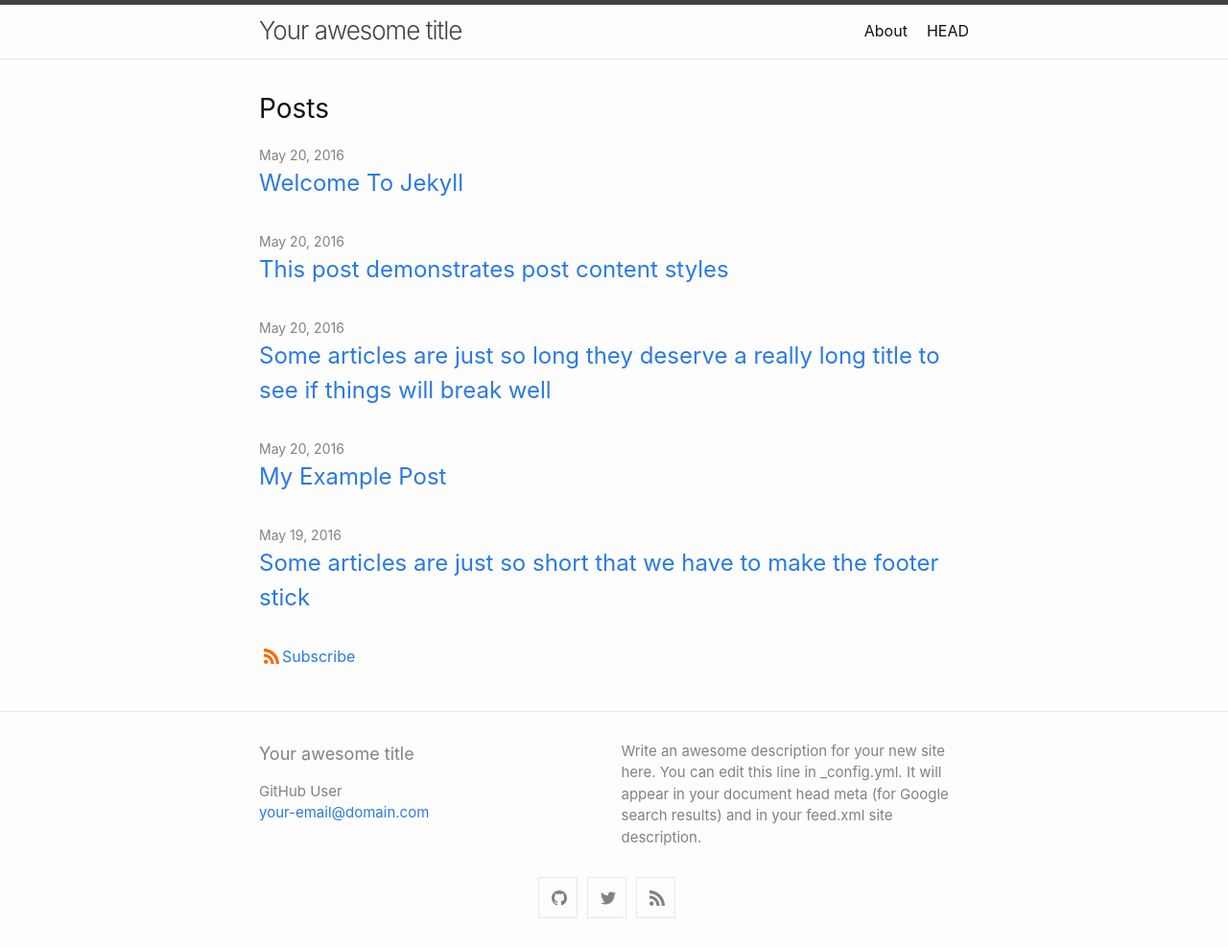
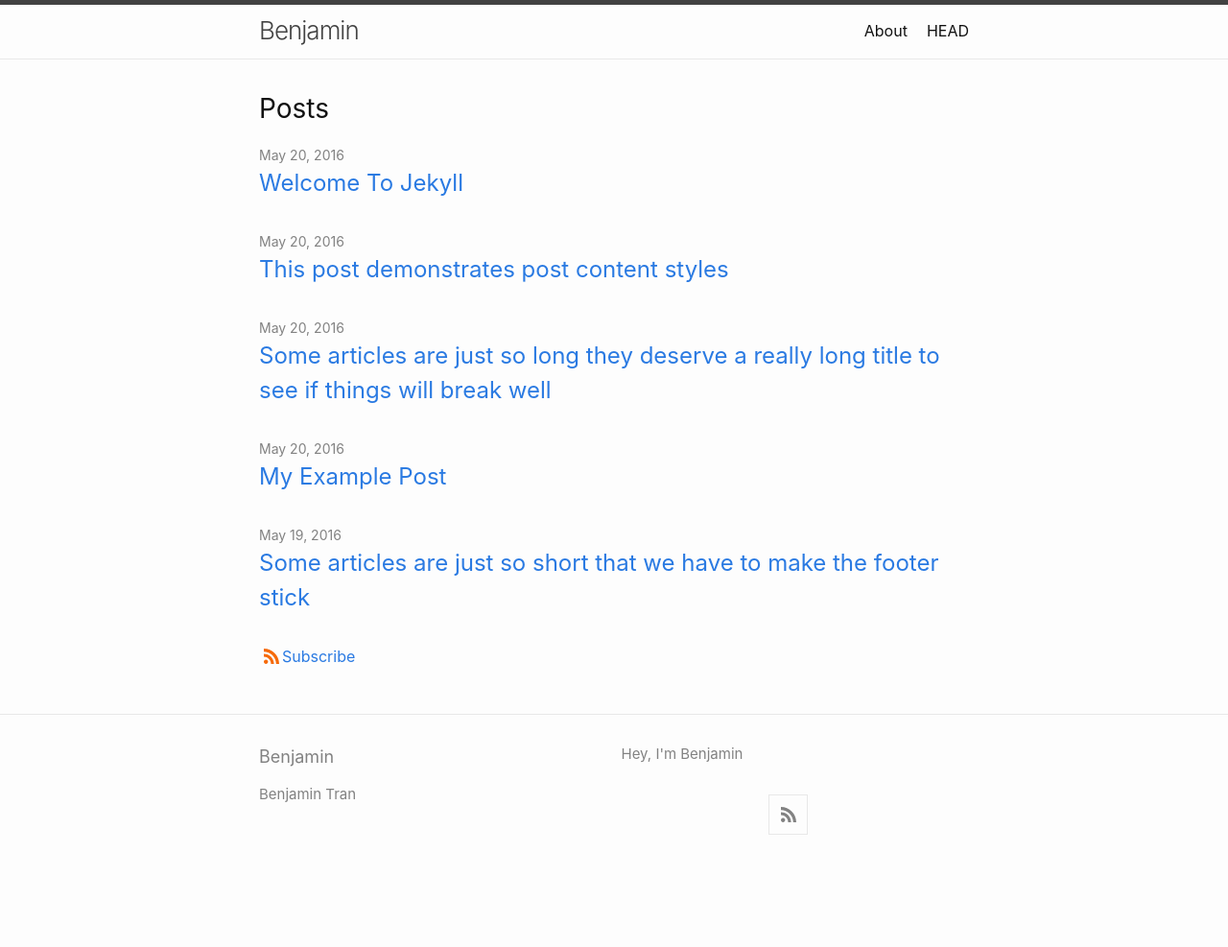
Before and after one commit to Benjamin-tran/benjamin-tran.github.com, a Jekyll site: the page built from index.md, in a window 1280 px wide. Shown: the whole page at 96% size. Built offline with Jekyll 4.4.1, drawn with Linux system fonts in a browser that asks for light colours; after the commit the page ends 900 px from its top, so only the background shows below that.

Commit message:
Update _config.yml

```diff
--- a/_config.yml
+++ b/_config.yml
@@ -1,10 +1,8 @@
-title: Your awesome title
-author: GitHub User
-email: your-email@domain.com
+title: Benjamin
+author: Benjamin Tran
+#email: -
 description: > # this means to ignore newlines until "show_excerpts:"
-  Write an awesome description for your new site here. You can edit this
-  line in _config.yml. It will appear in your document head meta (for
-  Google search results) and in your feed.xml site description.
+  Hey, I'm Benjamin
 
 show_excerpts: false # set to true to show excerpts on the homepage
 
@@ -15,8 +13,8 @@
 
   # generate social links in footer
   social_links:
-    twitter: jekyllrb
-    github:  jekyll
+    #twitter: jekyllrb
+    #github:  jekyll
     rss: rss
     # dribbble: jekyll
     # facebook: jekyll
```
